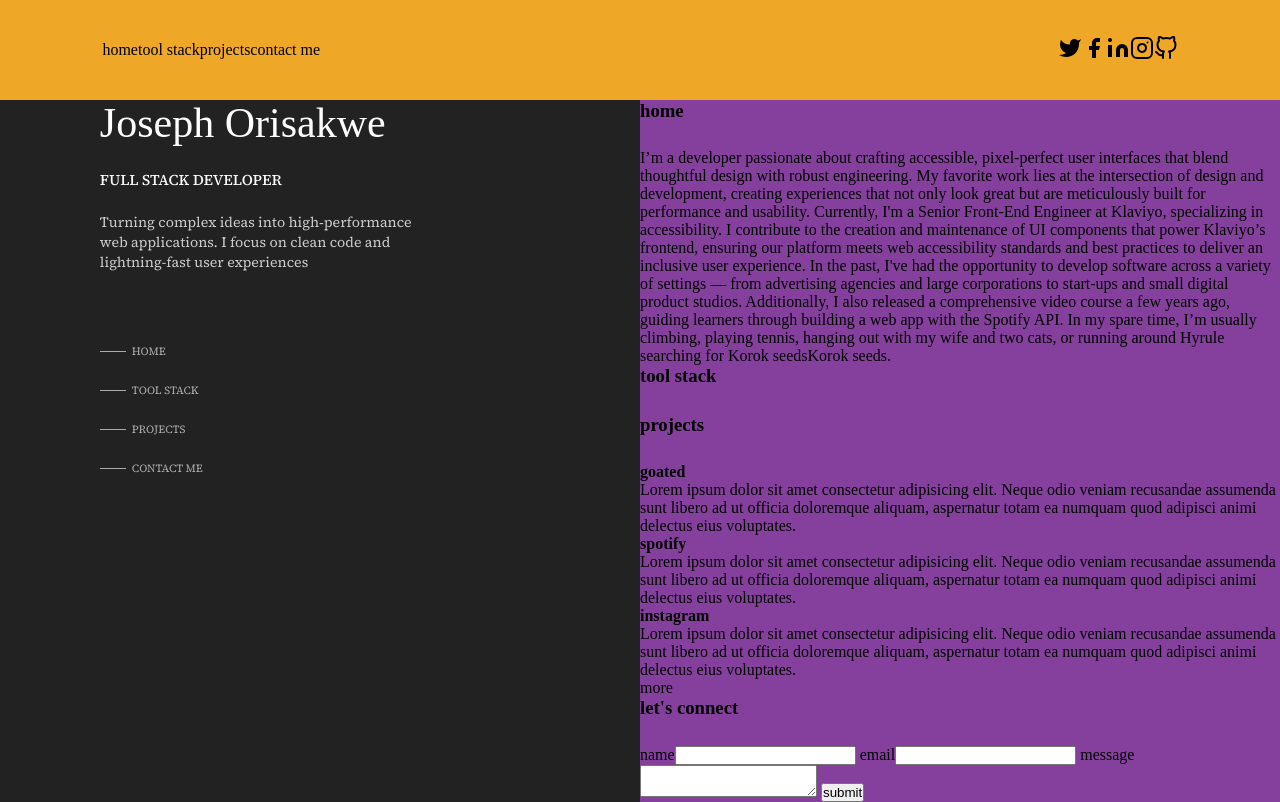
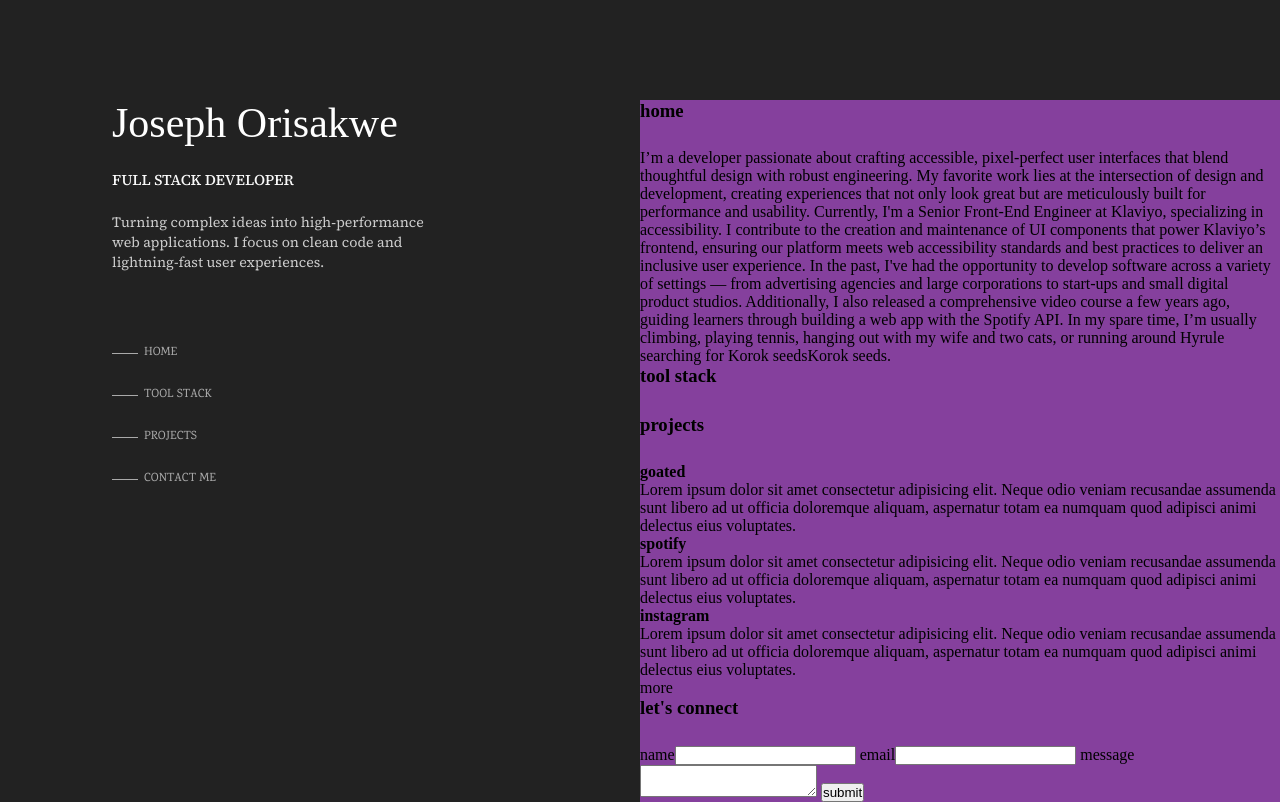
Before and after one commit to JCOrisakwe/portfolio-website, a plain HTML site: page index.html in a window 1280 px wide. Drawn offline with Linux system fonts and the light colour scheme; a web font is replaced by a local one.

Commit message:
redesigned header; removed top header

```diff
--- a/index.html
+++ b/index.html
@@ -14,81 +14,48 @@
       rel="stylesheet"
     />
 
-    <!-- source serif pro -->
+    <!-- source serif pro font -->
     <link rel="preconnect" href="https://fonts.googleapis.com" />
     <link rel="preconnect" href="https://fonts.gstatic.com" crossorigin />
     <link
       href="https://fonts.googleapis.com/css2?family=Source+Serif+4:ital,opsz,wght@0,8..60,200..900;1,8..60,200..900&display=swap"
       rel="stylesheet"
     />
+
+    <!-- Karma font -->
+    <link rel="preconnect" href="https://fonts.googleapis.com" />
+    <link rel="preconnect" href="https://fonts.gstatic.com" crossorigin />
+    <link
+      href="https://fonts.googleapis.com/css2?family=Karma:wght@300;400;500;600;700&display=swap"
+      rel="stylesheet"
+    />
   </head>
   <body>
     <header>
-      <div id="top-header">
-        <nav>
-          <ul class="header-link-list">
-            <li><a href="#home">home</a></li>
-            <li><a href="#tool-stack">tool stack</a></li>
-            <li><a href="#projects">projects</a></li>
-            <li><a href="#contact-me">contact me</a></li>
-          </ul>
-        </nav>
-        <div id="social-nav">
-          <ul>
-            <li>
-              <a href="#"
-                ><img src="./icons/twitter-icon.svg" alt="twitter logo"
-              /></a>
-            </li>
-            <li>
-              <a href="#"
-                ><img src="./icons/facebook-icon.svg" alt="facebook logo"
-              /></a>
-            </li>
-            <li>
-              <a href="#"
-                ><img src="./icons/linkedin-icon.svg" alt="linkedin logo"
-              /></a>
-            </li>
-            <li>
-              <a href="#"
-                ><img src="./icons/instagram-icon.svg" alt="instagram logo"
-              /></a>
-            </li>
-            <li>
-              <a href="#"
-                ><img src="./icons/github-icon.svg" alt="github logo"
-              /></a>
-            </li>
-          </ul>
-        </div>
-      </div>
-      <section id="side-header">
       <div>
         <h1>joseph orisakwe</h1>
         <h2>full stack developer</h2>
         <p>
-            Turning complex ideas into high&#8209;performance web applications.
-            I focus on clean code and lightning-fast user experiences
+          Turning complex ideas into high&#8209;performance web applications. I
+          focus on clean code and lightning-fast user experiences.
         </p>
-          <nav id="side-nav">
+        <nav id="header-nav">
           <ul>
             <li>
-                <a class="side-nav-link" href="#home">home </a>
+              <a href="#home">home </a>
             </li>
             <li>
-                <a class="side-nav-link" href="#tool-stack">tool stack </a>
+              <a href="#tool-stack">tool stack </a>
             </li>
             <li>
-                <a class="side-nav-link" href="#projects">projects </a>
+              <a href="#projects">projects </a>
             </li>
             <li>
-                <a class="side-nav-link" href="#contact-me">contact me </a>
+              <a href="#contact-me">contact me </a>
             </li>
           </ul>
         </nav>
       </div>
-      </section>
     </header>
     <main>
       <section id="home-section" class="page-section">
--- a/styles/styles.css
+++ b/styles/styles.css
@@ -14,41 +14,23 @@ body{
     background-color: #222;
 }
 
-#top-header{
-    background-color: #EEA727;
-    display: flex;
-    justify-content: space-between;
-    align-items: center;
-    height: 100px;
-    width: 100%; /* 100% of viewport */
-    padding: 0 8%;
-    position: fixed;
-    top: 0;
-    left: 0;
-    z-index: 1;
-}
-
-#top-header ul{
-    display: flex;
-}
-
-#side-header{
+header{
     display: flex;
     justify-content: end;
     align-self: start;
-    width: 100%; /* 50% of header */
-    padding-right: 35%;
+    width: 50%;
+    padding-right: 13em;
     position: sticky;
     top: 100px;
     font-family: "Source Serif 4", serif;
 }
 
-#side-header > div{
+header > div{
     height: 100%;
-    max-width: 76%;
+    max-width: 20em;
 }
 
-#side-header h1{
+header h1{
     font-family: "Corben", serif;
     font-weight: 500;
     font-size: 42px;
@@ -59,7 +41,7 @@ body{
 }
 
 
-#side-header h2{
+header h2{
     font-weight: 500;
     text-transform: uppercase;
     font-size: 15px;
@@ -67,29 +49,31 @@ body{
     margin-bottom: 22px;
 }
 
-#side-header p{
+header p{
     font-size: 14.2px;
     color: #ccc;
     margin-bottom: 60px;
 }
 
-#side-nav > ul{
+#header-nav > ul{
     display: flex;
     flex-direction: column;
 }
 
-.side-nav-link{
+#header-nav a{
     display:flex;
     gap: 6px;
     align-items: center;
+    font-family: "Karma", serif;
+    text-transform: uppercase;
     color: #aaa;
-    font-size: 11px;
-    text-transform: uppercase;
+    font-weight: 500;
+    font-size: 12px;
     padding: 12px 0;
     max-width: 50%;
 }
 
-.side-nav-link::before{
+#header-nav a::before{
     content: "";
     display: inline-block;
     width: 26px;
@@ -97,13 +81,13 @@ body{
     transition: width 0.2s;
 }
 
-.side-nav-link:hover:before{
+#header-nav a:hover:before{
     border-bottom: #fff solid 1px;
     width: 52px;
 }
 
-.side-nav-link:hover{
-    font-size: 12px;
+#header-nav a:hover{
+    font-size: 13px;
     color: #fff;
 }
 
@@ -116,3 +100,31 @@ main{
     /* display: none; */
     margin-bottom: 27px;
 }
+
+#top-header > nav > ul{
+    font-size: 12px;
+    font-weight: 700;
+    gap: 13px;
+}
+
+#top-header a{
+    color: #aaaaaa80;
+}
+
+#top-header a:hover{
+    color: #aaaaaa80;
+}
+
+#social-nav > ul{
+    display: flex;
+    justify-content: flex-end;
+    gap: 18px;
+}
+
+#social-nav li{
+    width: 18px;
+}
+
+#social-nav img{
+    width: 100%;
+}
```
Lines whose indentation alone changed are shown as unchanged.
